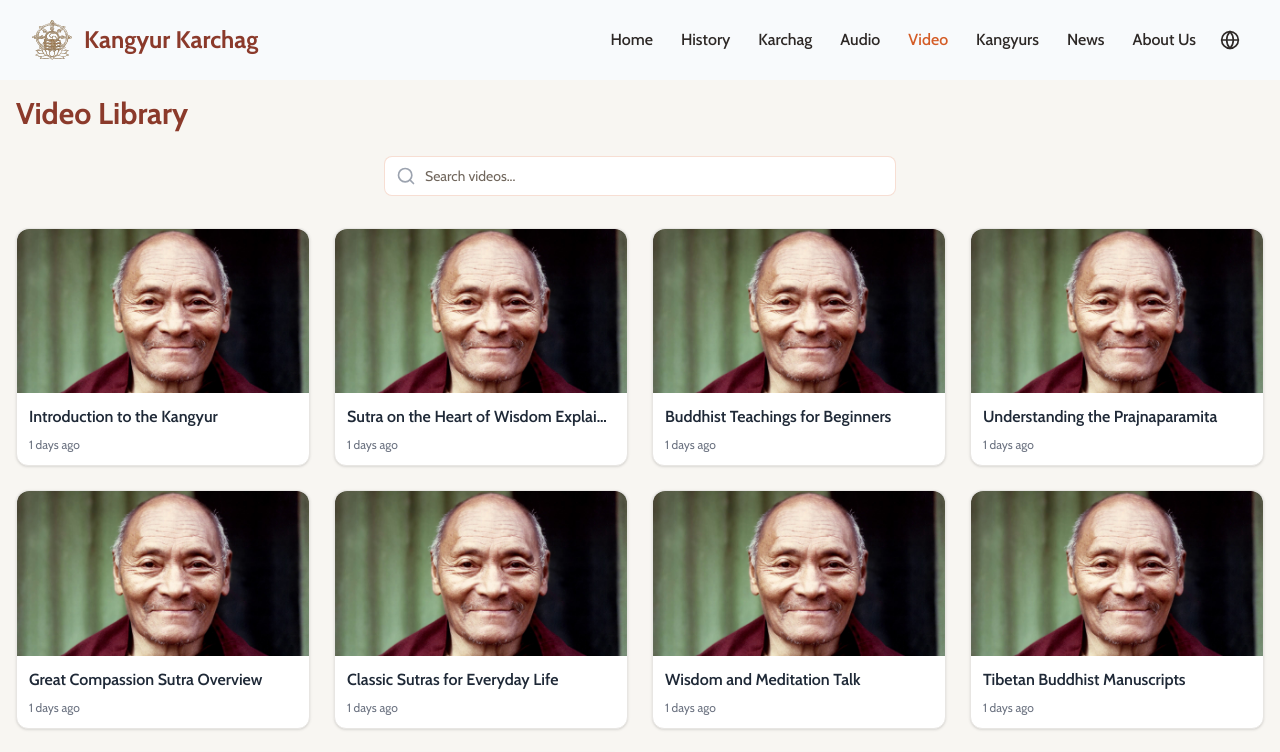
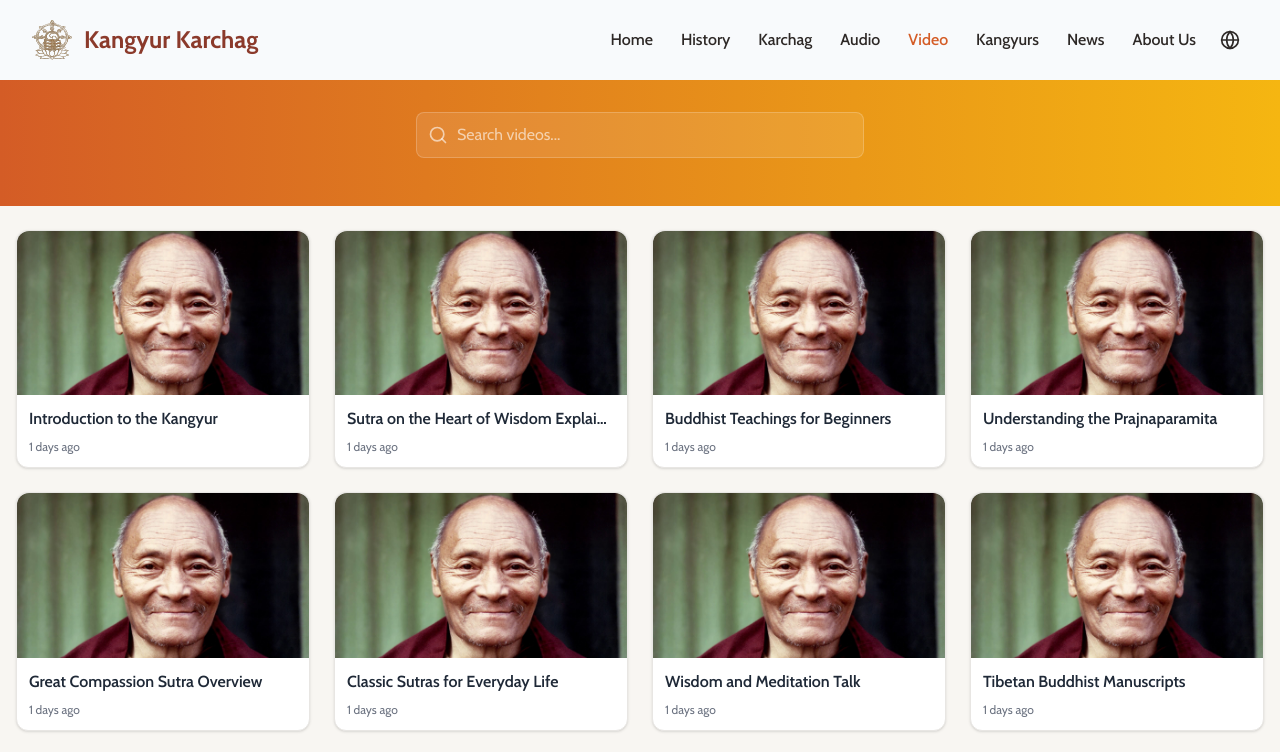
Before and after one commit to OpenPecha/digital-kangyur-library, a React (Vite) app: page /video in a window 1280 px wide. Shown: the top 752 px of the page. Built offline with nearby package versions, Linux system fonts and the light colour scheme.

Commit message:
Remove video library title and add orange gradient
The AI removed the "Video Library" title and replaced it with the orange gradient background from the catalog page in `src/pages/Video.tsx`.

```diff
--- a/src/pages/Video.tsx
+++ b/src/pages/Video.tsx
@@ -1,4 +1,3 @@
-
 import React, { useState } from 'react';
 import Navbar from '@/components/Navbar';
 import Footer from '@/components/Footer';
@@ -135,27 +134,30 @@ const Video = () => {
   return (
     <div className="min-h-screen flex flex-col">
       <Navbar />
-      <main className="flex-grow pt-24 pb-16">
-        <div className="container mx-auto px-4">
-          <h1 className="text-3xl font-bold text-kangyur-maroon mb-6">Video Library</h1>
-
-          {/* Search bar */}
-          <div className="flex justify-center mb-8">
-            <div className="relative w-full max-w-lg">
-              <span className="absolute left-3 top-1/2 -translate-y-1/2 text-gray-400"><Search className="w-5 h-5" /></span>
-              <Input
+      {/* Gradient Header with Search Bar */}
+      <div className="bg-gradient-to-r from-kangyur-orange to-kangyur-gold text-white py-12 pt-28 relative overflow-hidden">
+        <div className="container mx-auto px-4 sm:px-6 lg:px-8">
+          <div className="max-w-md mx-auto">
+            <div className="relative">
+              <div className="absolute inset-y-0 left-0 flex items-center pl-3 pointer-events-none">
+                <Search className="w-5 h-5 text-white/60" />
+              </div>
+              <input
                 type="search"
+                className="block w-full pl-10 pr-4 py-2.5 bg-white/10 border border-white/20 rounded-lg focus:outline-none focus:ring-1 focus:ring-white/30 text-white placeholder-white/60 font-sans"
                 placeholder="Search videos..."
                 value={search}
                 onChange={e => {
                   setSearch(e.target.value);
                   setPage(1); // reset to first page on search
                 }}
-                className="pl-10 pr-4 py-3 bg-white border border-kangyur-orange/20 rounded-lg focus:outline-none focus:ring-1 focus:ring-kangyur-orange/40 text-gray-700 placeholder-gray-400"
               />
             </div>
           </div>
-
+        </div>
+      </div>
+      <main className="flex-grow pt-6 pb-16">
+        <div className="container mx-auto px-4">
           <div className="grid grid-cols-1 xs:grid-cols-2 md:grid-cols-3 lg:grid-cols-4 gap-6">
             {paginatedVideos.length === 0 ? (
               <div className="col-span-full text-center text-gray-500 py-12 text-lg">
```
